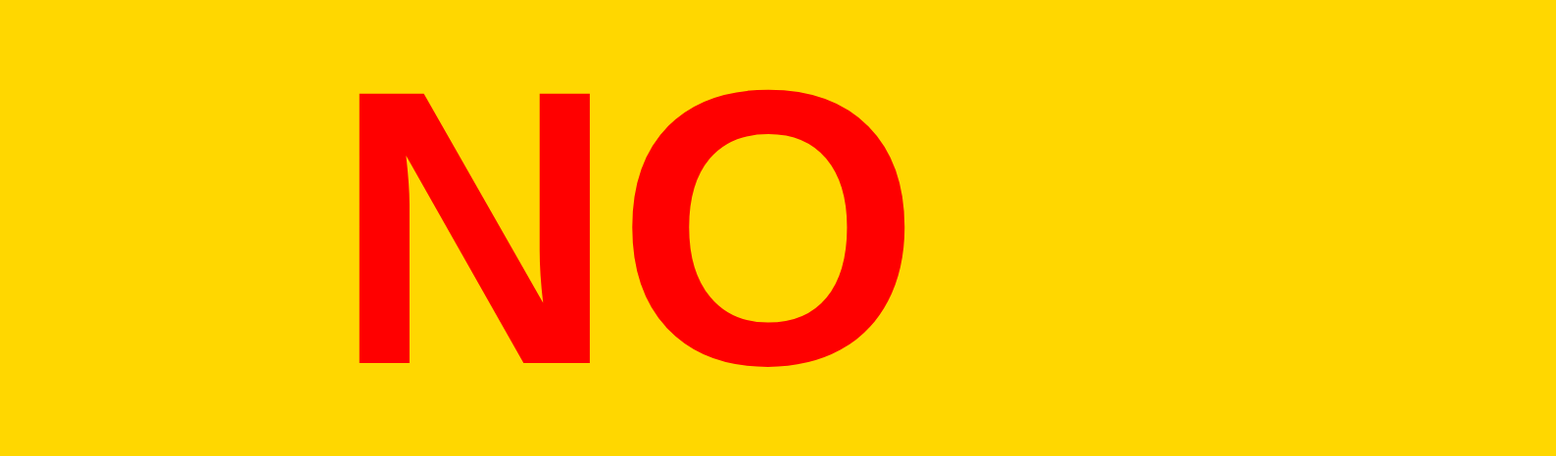
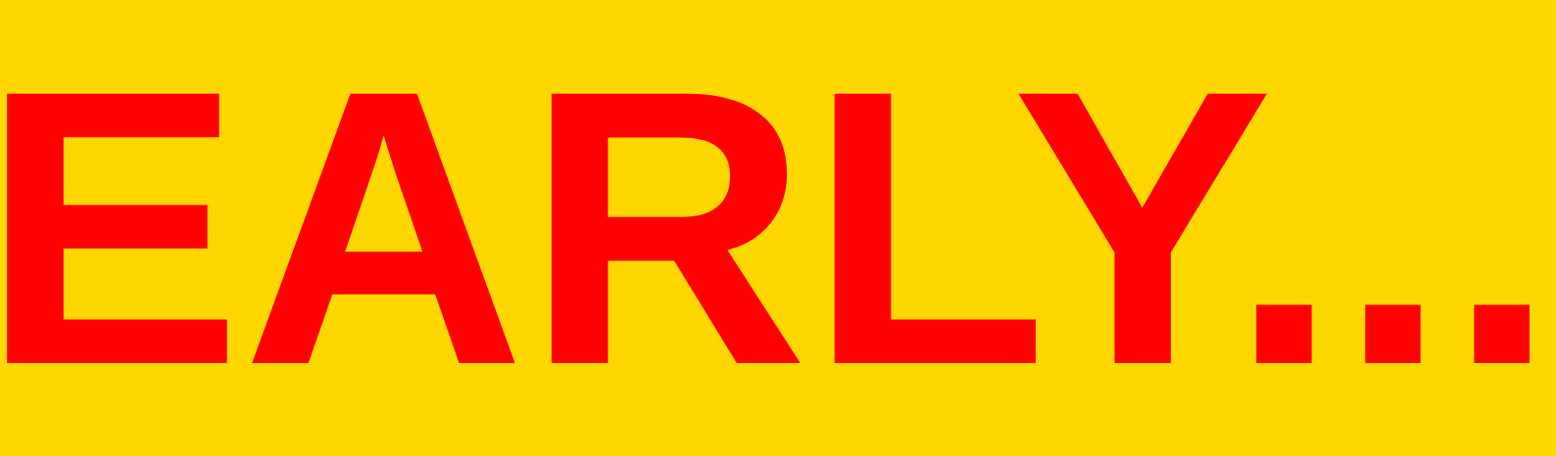
Before and after one commit to SmelliotButton/ITQD, a plain HTML site: page index.html in a window 1280 px wide. Shown: the part 175-641 px from the top of the page at 98% size, 1588 px wide, since content can reach past the window. Drawn offline with Linux system fonts and the light colour scheme.

Commit message:
Update index.html
Changed "NO" text to "NEARLY..."

```diff
--- a/index.html
+++ b/index.html
@@ -8,7 +8,7 @@
 </head>
 <body>
 
-<h1>NO</h1>
+<h1>NEARLY...</h1>
 <!--
 <h2>Ambiguous Countdown <span id="5"></span></h2>
 <script>
```
